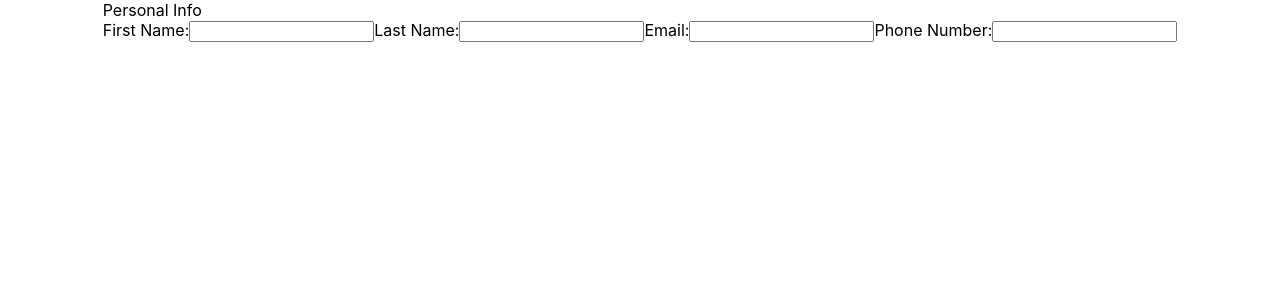
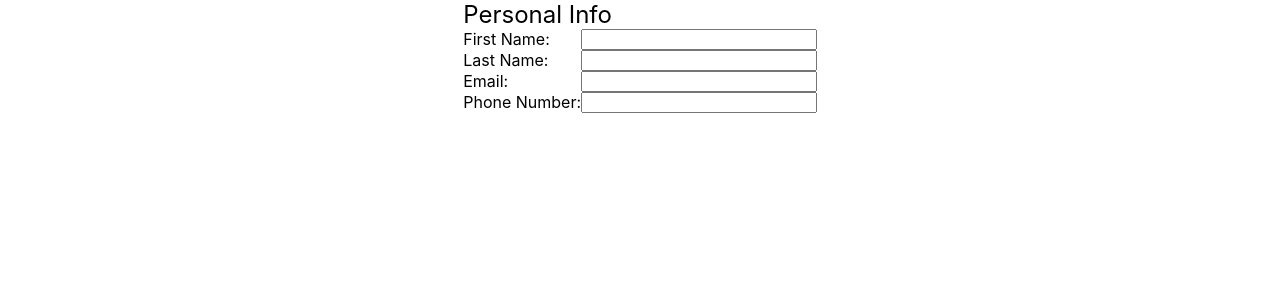
Before and after one commit to JackAgtual/cv-application, a React (Create React App) app: page / in a window 1280 px wide. Shown: the top 300 px of the page. Built offline with nearby package versions, Linux system fonts and the light colour scheme.

Commit message:
Adding rough styling to PersonalInfoForm

```diff
--- a/src/components/PersonalInfoForm.js
+++ b/src/components/PersonalInfoForm.js
@@ -1,4 +1,5 @@
 import React, { Component } from "react";
+import PersonalInfoFormCSS from '../styles/PersonalInfoForm.module.css'
 
 export default class PersonalInfoForm extends Component {
     constructor(props) {
@@ -8,7 +9,7 @@ export default class PersonalInfoForm extends Component {
     render() {
         return (
             <div>
-                <div>Personal Info</div>
+                <div className={PersonalInfoFormCSS.formHeader}>Personal Info</div>
                 <form>
                     <label htmlFor="firstName">First Name:</label>
                     <input type="text" id="firstName"></input>
--- /dev/null
+++ b/src/styles/PersonalInfoForm.module.css
@@ -0,0 +1,8 @@
+form {
+    display: grid;
+    grid-template-columns: 1fr 2fr;
+}
+
+.formHeader {
+    font-size: 1.5rem;
+}
```
